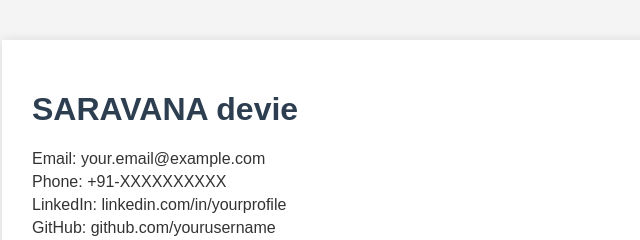
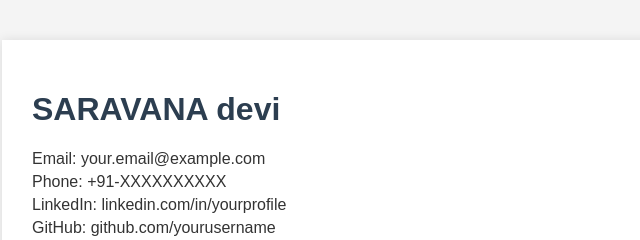
Before and after one commit to saravana373/git, a plain HTML site: page index.html in a window 1280 px wide. Shown: the top 240 px of the page, 208-848 px from the left. Drawn offline with Linux system fonts and the light colour scheme.

Commit message:
Update index.html

```diff
--- a/index.html
+++ b/index.html
@@ -39,7 +39,7 @@
 <body>
   <div class="container">
     <header class="section">
-      <h1>SARAVANA devie</h1>
+      <h1>SARAVANA devi</h1>
       <div class="info">Email: your.email@example.com</div>
       <div class="info">Phone: +91-XXXXXXXXXX</div>
       <div class="info">LinkedIn: linkedin.com/in/yourprofile</div>
```
